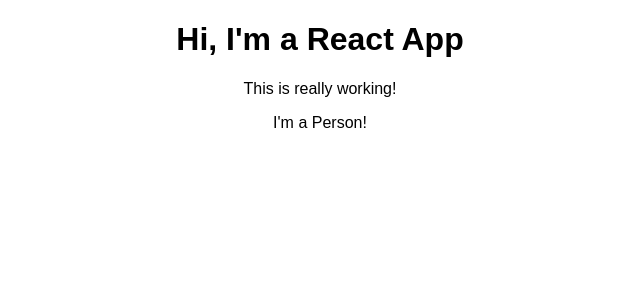
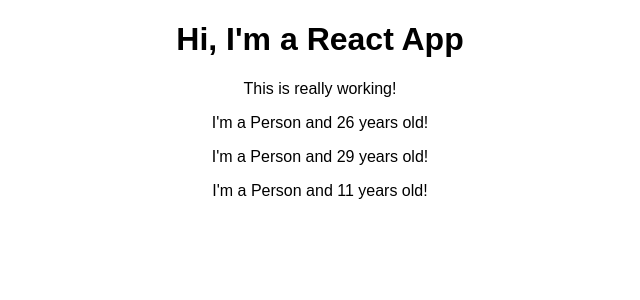
Before and after one commit to erenersahin/react-tutorial, a React (Create React App) app: page / in a window 1280 px wide. Shown: the top 300 px of the page, without its empty margins (320-960 px from the left). Built offline with nearby package versions, Linux system fonts and the light colour scheme.

Commit message:
Outputting dynamic content.

```diff
--- a/src/App.js
+++ b/src/App.js
@@ -9,6 +9,8 @@
        <h1>Hi, I'm a React App</h1>
        <p>This is really working!</p>
        <Person/>
+       <Person/>
+       <Person/>
       </div>
     );
     // return React.createElement('div', {className: 'App'}, React.createElement('h1', null,'Hi, I\'m a React App!!!!'))
--- a/src/Person/Person.js
+++ b/src/Person/Person.js
@@ -1,7 +1,7 @@
 import React from 'react';
 
 const person = () => {
-    return <p>I'm a Person!</p>
+    return <p>I'm a Person and {Math.floor(Math.random() * 30)} years old!</p>
 };
 
 export default person;
```
